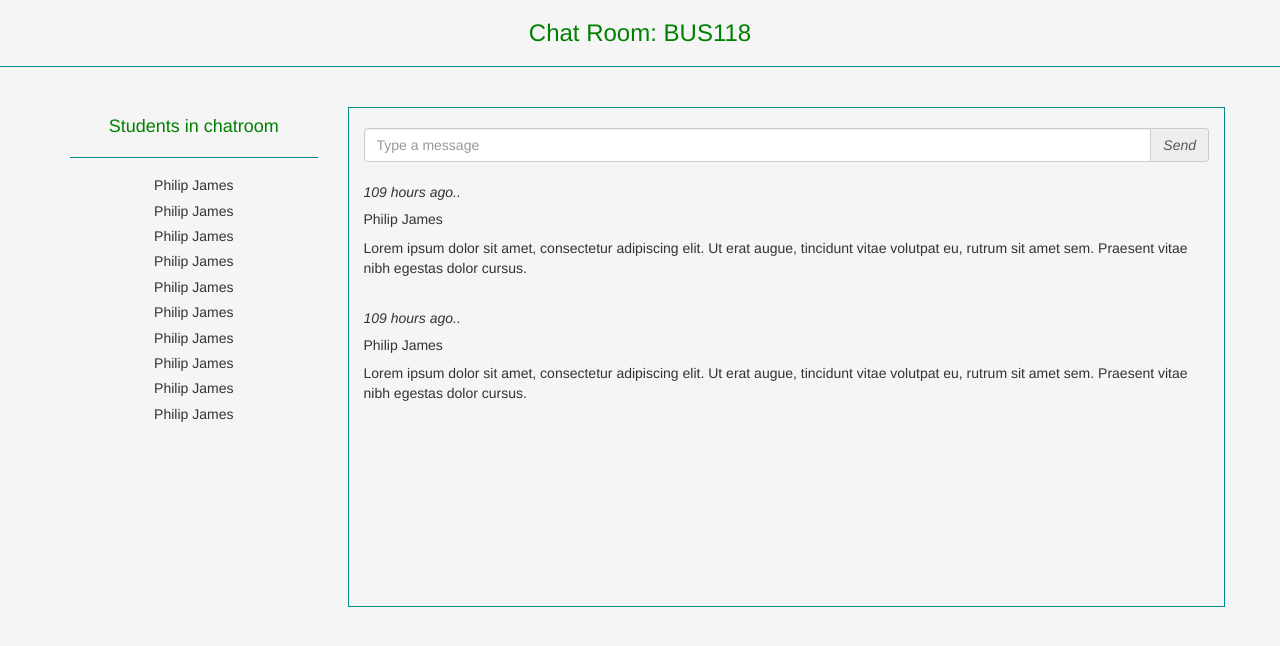
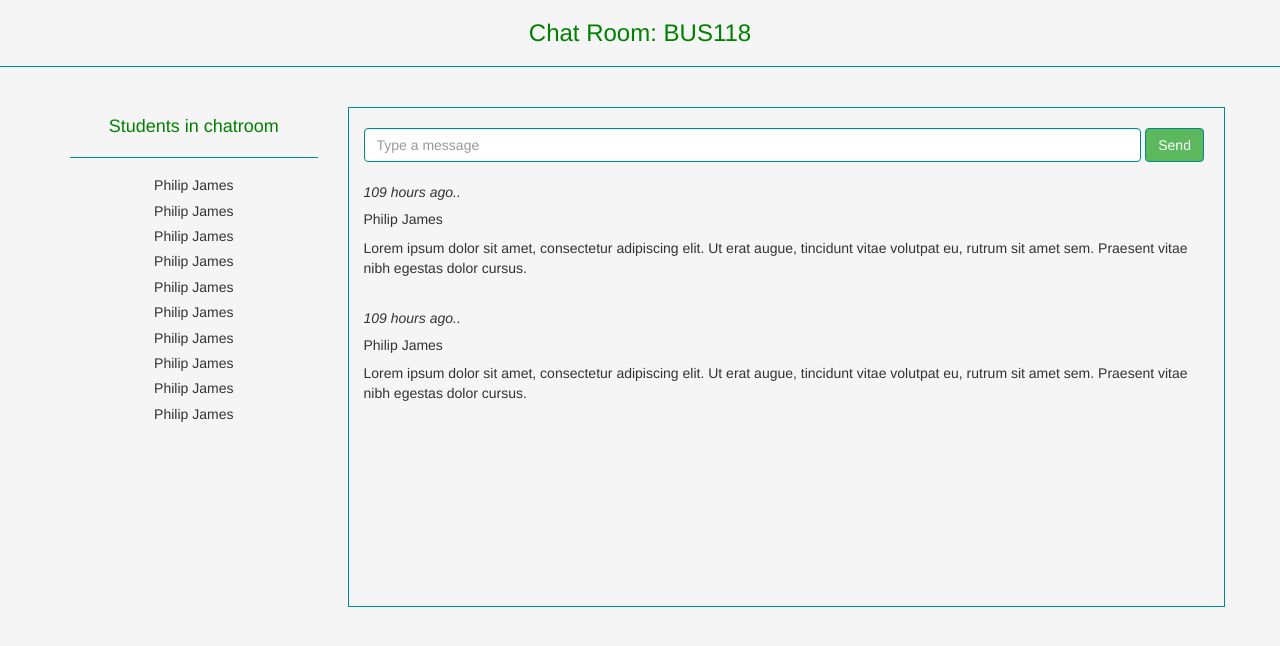
Before and after one commit to erdenbatuhan/credu.me, a PHP site: page /packages/Chat/index.php?chatRoomName=BUS118 in a window 1280 px wide. Shown: the top 646 px of the page. Run offline with PHP 8.4, Linux system fonts and the light colour scheme; data comes from the database, SQL or seed files in the repository; some libraries are stand-ins or nearby versions.

Commit message:
Chat UI in progress & JQuery for message handling

```diff
--- a/includes/css/Chatron.css
+++ b/includes/css/Chatron.css
@@ -1,4 +1,16 @@
-hr {
+#ChatRoom {
+    background-color: whitesmoke;
+}
+
+#ChatRoom h3 {
+    color: green;
+}
+
+#ChatRoom h4 {
+    color: green;
+}
+
+#ChatRoom hr {
   border-top-color: darkcyan;
 }
 
@@ -9,6 +21,15 @@ hr {
     overflow: auto;
 }
 
-.form-group {
-    left: 0px;
+#DisplayArea .form-group {
+    width: 92% !important;
 }
+
+#DisplayArea .form-group .form-control {
+    width: 100% !important;
+    border: 1px solid darkcyan;
+}
+
+#DisplayArea .form-inline .btn.btn-success {
+    border-color: darkcyan;
+}
--- a/packages/Chat/index.php
+++ b/packages/Chat/index.php
@@ -28,9 +28,9 @@
 
     $chatRoomName = $_GET['chatRoomName'];
 ?>
-<body id="ChatRoom" style="background-color: whitesmoke;">
+<body id="ChatRoom">
 <div class="text-center">
-    <h3 style="color: green;">Chat Room: <?php echo $chatRoomName ?></h3>
+    <h3>Chat Room: <?php echo $chatRoomName ?></h3>
     <hr>
 </div>
 <?php
@@ -46,7 +46,7 @@
 <div id="ChatArea" class="container">
     <div class="row">
         <div class="col-xs-3 text-center" style="padding-right: 30px !important;">
-            <h4 style="color: green;"> Students in chatroom </h4>
+            <h4> Students in chatroom </h4>
             <hr>
             <!-- DUMP VALUES -->
             <?php for($i = 0; $i < 10; $i++) { ?>
@@ -56,12 +56,12 @@
         </div>
         <div id="DisplayArea" class="col-xs-9">
             <br>
-            <div class="input-group">
-                <input type="text" class="form-control" placeholder="Type a message" />
-                <a href="credu.me" class="input-group-addon">
-                    <i>Send</i>
-                </a>
-            </div>
+            <form class="form-inline">
+                <div class="form-group">
+                    <input id="message" type="message" class="form-control" placeholder="Type a message">
+                </div>
+                <button id="send" type="submit" class="btn btn-success"> Send </button>
+            </form>
             <br>
             <?php for($i = 0; $i < count($chatRoom->getMessages()); $i++) { ?>
                 <i><?php echo $chatRoom->getTimeDiff($chatRoom->getDates()[$i]) ?>..</i>
@@ -72,8 +72,30 @@
         </div>
     </div>
 </div>
+</body>
 <script>
-    ///$("#FormGroup").attr("id", "newId").appendTo("#DisplayArea");
+    setInterval(reloadChats, 500); // Call reloadChats every 500ms
+
+    // Call reloadChats as soon as the page is loaded
+    $(document).ready(function() {
+        reloadChats();
+    });
+
+    // Handle the click
+    $("#send").click(function() {
+        if($("#message").val().length > 0) {
+            $.post("post.php", {
+                text: $("#message").val()
+            });
+        }
+
+        $("#message").val("");
+        return false;
+    });
+
+    // Load the chat log
+    private function reloadChats() {
+
+    }
 </script>
-</body>
 </html>
```
Also changed, not shown: packages/Chat/post.php (+1 -10 lines).
